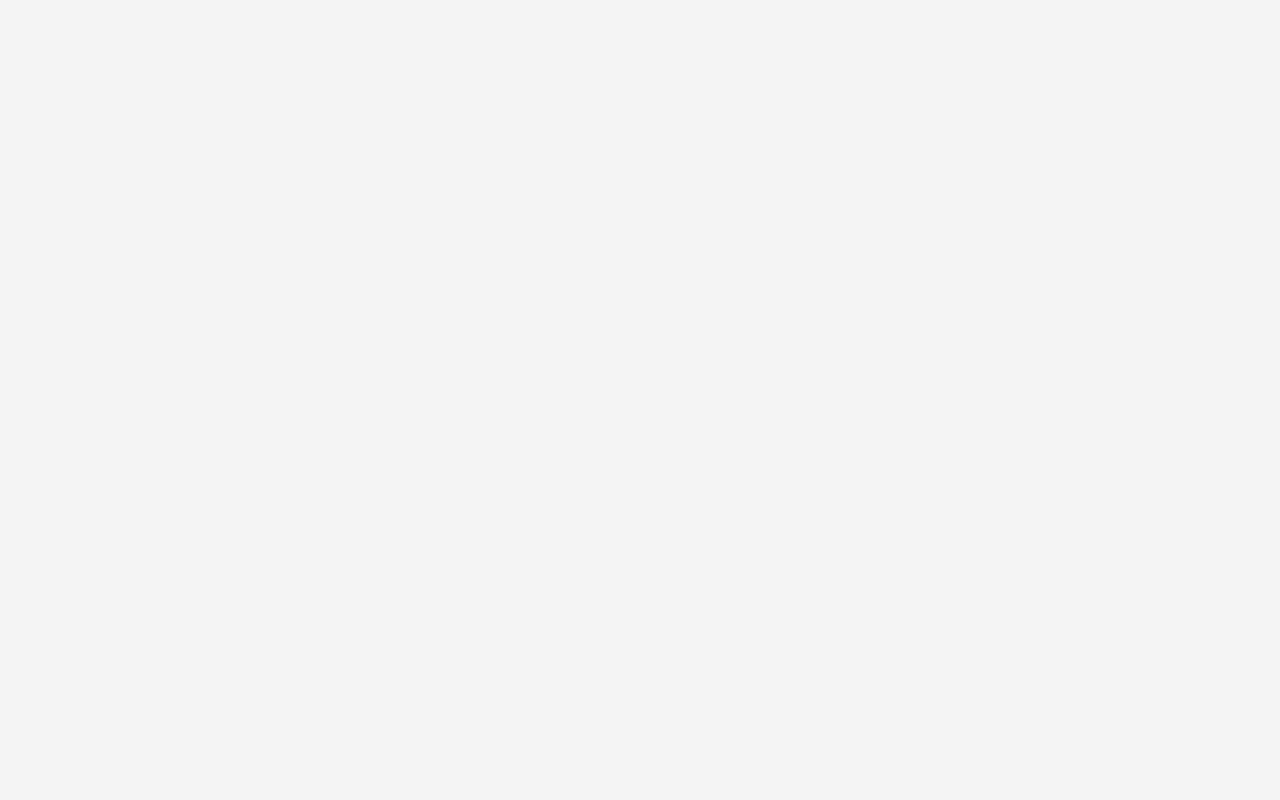
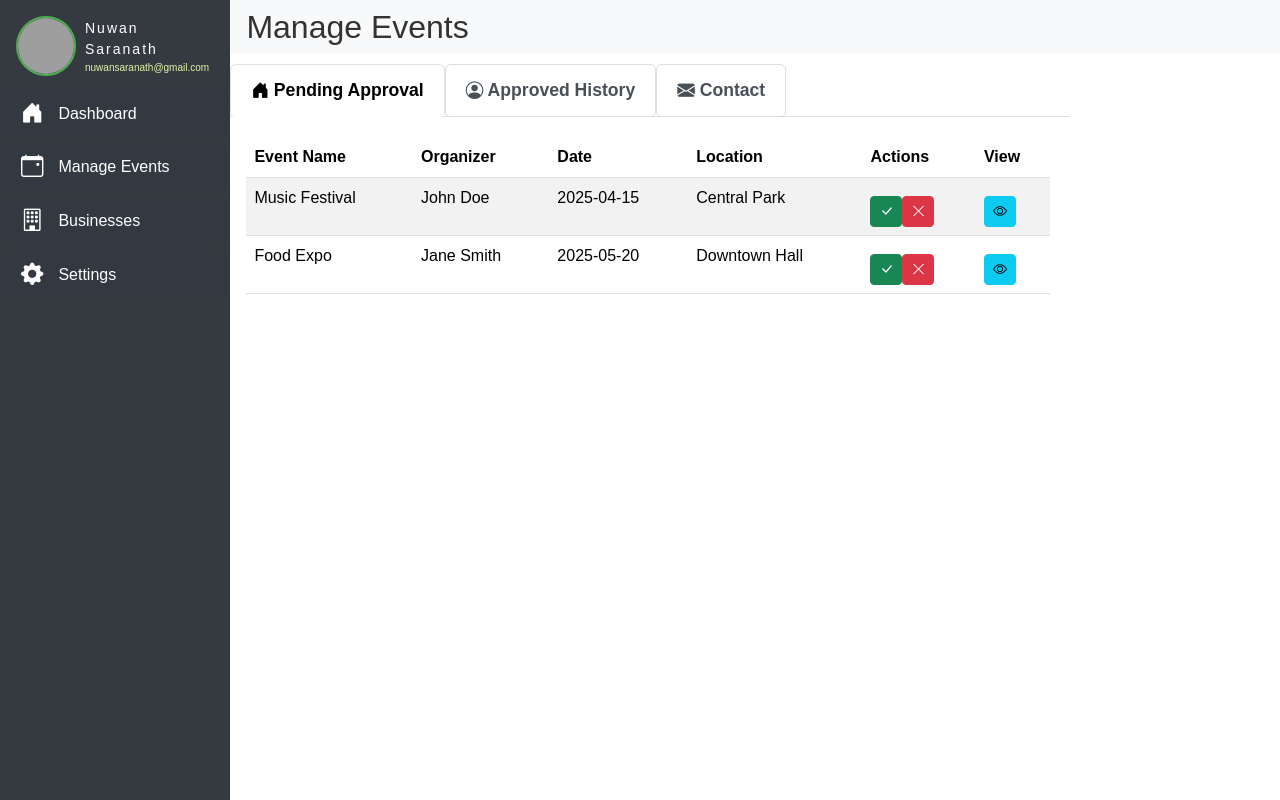
Before and after one commit to kalana-mihiranga/BookNGo-App, a React (Create React App) app in the folder app/: page /admin-dashboard/event-manage in a window 1280 px wide. Before the commit this address had no page. Built offline with nearby package versions, Linux system fonts and the light colour scheme; grey boxes are pictures that could not be loaded.

Commit message:
add event list

```diff
--- a/app/src/App.js
+++ b/app/src/App.js
@@ -19,6 +19,7 @@ import BookingHistory from "./components/tourist/BookedEvents";
 import UserProfile from "./components/tourist/UserProfile";
 import Dashboard from "./pages/admin/Dashboard";
 import Setting from "./pages/admin/Setting";
+import EventManagement from "./pages/admin/EventManagement";
 function App() {
   return (
     <Router>
@@ -33,6 +34,7 @@ function App() {
         <Route path="/admin-dashboard" element={<AdminDashboard />}>
           <Route path="dashboard" element={<Dashboard />} />
           <Route path="setting" element={<Setting />} />
+          <Route path="event-manage" element={<EventManagement />} />
         </Route>
         <Route path="/payment/:eventId" element={<Payment />} />
         <Route path="/tourist" element={<Tourist />} />
--- a/app/src/pages/admin/AdminDashboard.js
+++ b/app/src/pages/admin/AdminDashboard.js
@@ -6,8 +6,8 @@ function AdminDashboard() {
   const navigate = useNavigate();
 
   return (
-    <div className="admin-dashboard">
-      <div className="sidebar p-0">
+    <div className="admin-dashboard col">
+      <div className="sbar p-0">
         <div className="sidebar-header">
           <div className="m-3 d-flex flex-row justify-content-start align-items-center">
             <img
@@ -34,7 +34,7 @@ function AdminDashboard() {
           <li>
             <button
               className="sidebar-menu-link"
-              onClick={() => navigate("/events")}
+              onClick={() => navigate("/admin-dashboard/event-manage")}
             >
               <i className="bi bi-calendar-event"></i> Manage Events
             </button>
@@ -58,9 +58,22 @@ function AdminDashboard() {
         </ul>
       </div>
 
-      <div className="dashboard-content">
-        <div className="header">
-          <div className="header-right">
+      <div className="dashboard-content p-0 ">
+        <div className="header-right d-flex flex-column justify-content-start col-12">
+          <div className="topic d-flex justify-content-start col-12">
+            <h2 className=" p-2 ps-3 m-0">Manage Events</h2>
+            {/* <nav aria-label="breadcrumb">
+                <ol class="breadcrumb">
+                  <li class="breadcrumb-item">
+                    <a href="#">
+                      <i class="bi bi-house-door-fill fs-1"></i> Home
+                    </a>
+                  </li>
+                  <li class="breadcrumb-item active" aria-current="page">Library</li>
+                </ol>
+              </nav> */}
+          </div>
+          <div className="col-12">
             <Outlet></Outlet>
           </div>
         </div>
--- /dev/null
+++ b/app/src/pages/admin/EventManagement.js
@@ -0,0 +1,90 @@
+import "../../styles/admin/EventManagement.css";
+
+function EventManagement() {
+    return (
+        <div class="container m-0 p-0 ">
+            <ul class="nav nav-tabs custom-tabs" id="myTab" role="tablist">
+                <li class="nav-item" role="presentation">
+                    <button class="nav-link active" id="home-tab" data-bs-toggle="tab" data-bs-target="#home" type="button" role="tab" aria-controls="home" aria-selected="true">
+                        <i class="bi bi-house-door-fill"></i> Pending Approval
+                    </button>
+                </li>
+                <li class="nav-item" role="presentation">
+                    <button class="nav-link" id="profile-tab" data-bs-toggle="tab" data-bs-target="#profile" type="button" role="tab" aria-controls="profile" aria-selected="false">
+                        <i class="bi bi-person-circle"></i> Approved History
+                    </button>
+                </li>
+                <li class="nav-item" role="presentation">
+                    <button class="nav-link" id="contact-tab" data-bs-toggle="tab" data-bs-target="#contact" type="button" role="tab" aria-controls="contact" aria-selected="false">
+                        <i class="bi bi-envelope-fill"></i> Contact
+                    </button>
+                </li>
+            </ul>
+
+            <div class="tab-content ps-3" id="myTabContent">
+                <div class="tab-pane fade show active" id="home" role="tabpanel" aria-labelledby="home-tab">
+
+                    <table class="table table-striped">
+                        <thead>
+                            <tr>
+                                <th>Event Name</th>
+                                <th>Organizer</th>
+                                <th>Date</th>
+                                <th>Location</th>
+                                <th>Actions</th>
+                                <th>View</th>
+                            </tr>
+                        </thead>
+                        <tbody>
+                            <tr>
+                                <td>Music Festival</td>
+                                <td>John Doe</td>
+                                <td>2025-04-15</td>
+                                <td>Central Park</td>
+                                <td>
+                                    <button class="btn btn-success btn-sm">
+                                        <i class="bi bi-check-lg"></i>
+                                    </button>
+                                    <button class="btn btn-danger btn-sm">
+                                        <i class="bi bi-x-lg"></i>
+                                    </button>
+                                </td>
+                                <td>
+                                    <button class="btn btn-info btn-sm">
+                                        <i class="bi bi-eye"></i>
+                                    </button>
+                                </td>
+                            </tr>
+                            <tr>
+                                <td>Food Expo</td>
+                                <td>Jane Smith</td>
+                                <td>2025-05-20</td>
+                                <td>Downtown Hall</td>
+                                <td>
+                                    <button class="btn btn-success btn-sm">
+                                        <i class="bi bi-check-lg"></i>
+                                    </button>
+                                    <button class="btn btn-danger btn-sm">
+                                        <i class="bi bi-x-lg"></i>
+                                    </button>
+                                </td>
+                                <td>
+                                    <button class="btn btn-info btn-sm">
+                                        <i class="bi bi-eye"></i>
+                                    </button>
+                                </td>
+                            </tr>
+                        </tbody>
+                    </table>
+                </div>
+                <div class="tab-pane fade" id="profile" role="tabpanel" aria-labelledby="profile-tab">Profile content goes here...</div>
+                <div class="tab-pane fade" id="contact" role="tabpanel" aria-labelledby="contact-tab">Contact content goes here...</div>
+            </div>
+
+
+
+        </div>
+
+    )
+}
+export default EventManagement;
--- a/app/src/styles/admin/AdminDashboard.css
+++ b/app/src/styles/admin/AdminDashboard.css
@@ -2,14 +2,15 @@
 .admin-dashboard {
   display: flex;
   height: 100vh;
+  width: 100vw;
 }
 
-.sidebar {
-  width: 250px;
+.sbar {
   background-color: #343a40;
   color: white;
-  padding: 5px;
+  /* padding: 5px; */
   box-shadow: 2px 0 10px rgba(0, 0, 0, 0.1);
+  width: 18%;
 }
 
 .sidebar-header h2 {
@@ -63,14 +64,16 @@
  font-weight: bold;
 }
 .dashboard-content {
-  flex: 1;
-  padding: 40px;
-  background-color: #f8f9fa;
+  width: 82%;
+  /* flex: auto; */
+  padding: 0px;
+  /* background-color: #f8f9fa; */
+  background-color: #ffffff;
 }
 
 .header {
   display: flex;
-  justify-content: space-between;
+  /* justify-content: space-between; */
   margin-bottom: 30px;
 }
 
@@ -164,22 +167,6 @@ button:focus {
 }
 
 
-/* User profile */
-/* .user-profile {
-max-width: 600px;
-margin: 30px auto;
-padding: 20px;
-background-color: #fff;
-border-radius: 10px;
-box-shadow: 0 2px 10px rgba(0, 0, 0, 0.1);
-font-family: Arial, sans-serif;
-}
-
-.profile-header {
-text-align: center;
-margin-bottom: 20px;
-} */
-
 .profile-pic {
 width: 60px;
 height: 60px;
@@ -189,58 +176,7 @@ margin-bottom: 15px;
 border: 2px solid #4CAF50;
 padding-left: 0px;
 }
-/*
-.profile-header h2 {
-font-size: 24px;
-margin: 10px 0;
-}
 
-.profile-header p {
-font-size: 18px;
-color: #777;
-}
-
-.profile-info {
-margin-top: 20px;
-font-size: 16px;
-color: #333;
-}
-
-.profile-info strong {
-color: #555;
-}
-
-.profile-actions {
-margin-top: 20px;
-text-align: center;
-}
-
-.profile-actions button {
-padding: 10px 20px;
-margin: 10px;
-border: none;
-border-radius: 5px;
-cursor: pointer;
-font-size: 16px;
-}
-
-.edit-btn {
-background-color: #4CAF50;
-color: white;
-}
-
-.logout-btn {
-background-color: #f44336;
-color: white;
-}
-
-.edit-btn:hover {
-background-color: #45a049;
-}
-
-.logout-btn:hover {
-background-color: #e53935;
-} */
 .user-name{
 font-size: 14px !important;
 padding-left: 9px;
@@ -314,15 +250,19 @@ box-shadow: 0 4px 10px rgba(0, 0, 0, 0.1); /* Subtle shadow effect on click */
 text-decoration: none;
 color: inherit; /* Ensure the color is inherited from the parent */
 }
+.topic{
+  background-color: #f8f9fa;
+}
 
 /* Responsive Design for Mobile */
 @media (max-width: 768px) {
 .sidebar-menu-link {
-  font-size: 14px; /* Slightly smaller font for mobile */
+  font-size: 14px;
   padding: 10px 15px; /* Adjust padding for smaller screens */
 }
 
 .sidebar-menu-link i {
   font-size: 1.2rem; /* Slightly smaller icons for mobile */
 }
+
 }
--- /dev/null
+++ b/app/src/styles/admin/EventManagement.css
@@ -0,0 +1,39 @@
+/* Styling for the tab navigation */
+.custom-tabs .nav-link {
+    font-size: 1.1rem;
+    padding: 0.75rem 1.25rem;
+    color: #495057;
+    font-weight: 600;
+    border: 1px solid #ddd;
+    /* border-radius: 8px; */
+    transition: all 0.3s ease;
+}
+
+/* Active tab styling */
+.custom-tabs .nav-link.active {
+    /* background-color: #007bff; */
+    color: rgb(0, 0, 0);
+
+}
+
+/* Hover effect for tabs */
+.custom-tabs .nav-link:hover {
+    background-color: #f1f1f1;
+    /* background-color:rgb(51, 51, 51); */
+    /* color: #007bff;
+    border-color: #007bff; */
+}
+
+/* Tab content styling */
+.tab-content {
+    padding: 20px;
+    background-color: #ffffff;
+}
+
+/* Optional: Add shadow to tab content */
+.tab-pane {
+    box-shadow: 0 4px 6px rgba(255, 255, 255, 0.856);
+}
+.nav-item{
+    margin: 0px;
+}
```
Also changed, not shown: app/src/styles/admin/Dashboard.js (added, +31 -0 lines).
